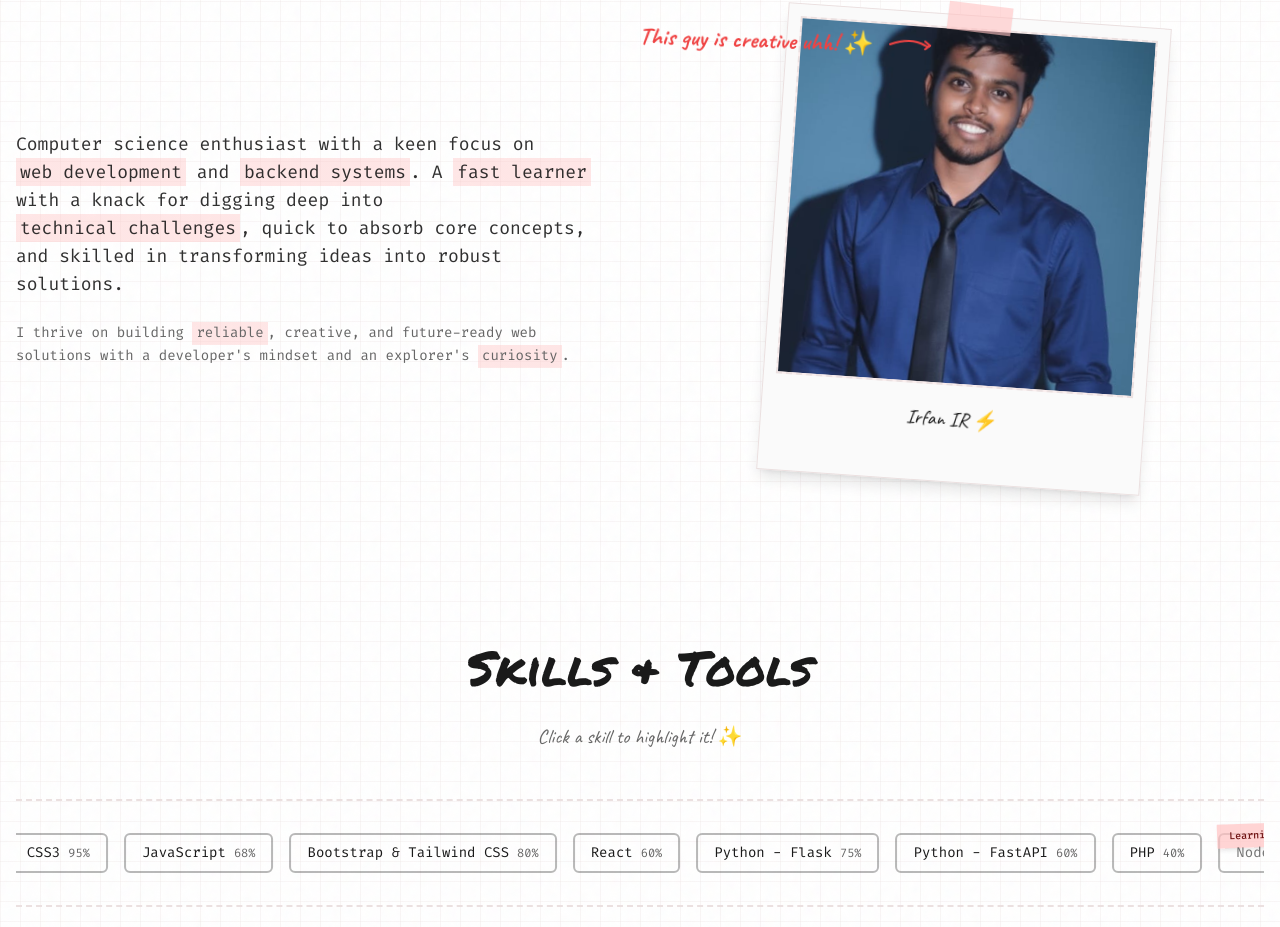
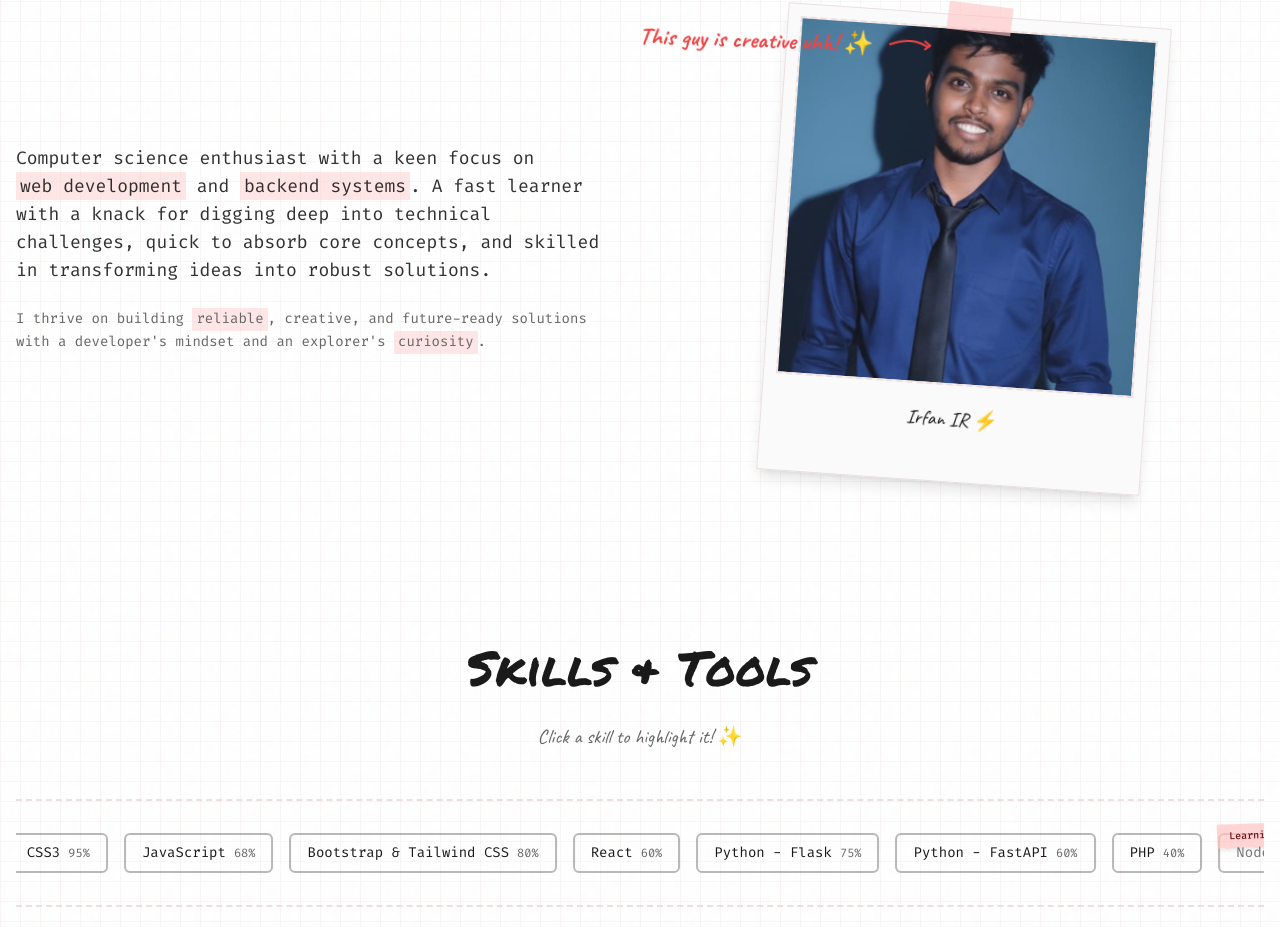
Before and after one commit to IRX358/irx358.github.io, a React (Vite) app: page / in a window 1280 px wide. Shown: the part 1059-1986 px from the top of the page. Built offline with nearby package versions, Linux system fonts and the light colour scheme; the HTML template or start-up script is replaced by a standard one.

Commit message:
resume update

```diff
--- a/src/components/About.tsx
+++ b/src/components/About.tsx
@@ -31,7 +31,7 @@ const About = () => {
   const ref = useRef(null);
   const isInView = useInView(ref, { once: true, margin: "-100px" });
 
-  const keywords = ['Python', 'web development', 'backend systems', 'fast learner', 'technical challenges'];
+  const keywords = ['Web development', 'backend systems', 'System Design', 'Cyber Security'];
 
   const renderDescription = () => {
     let text = hero.description;
@@ -90,7 +90,7 @@ const About = () => {
 
             <p className="font-mono text-sm text-muted-foreground leading-relaxed">
               I thrive on building <HighlightText>reliable</HighlightText>,
-              creative, and future-ready web solutions with a developer's mindset
+              creative, and future-ready solutions with a developer's mindset
               and an explorer's <HighlightText>curiosity</HighlightText>.
             </p>
           </motion.div>
```
Also changed, not shown: 1 other file (tests, documents, lock files or other folders).
